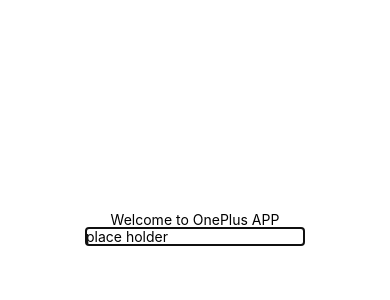
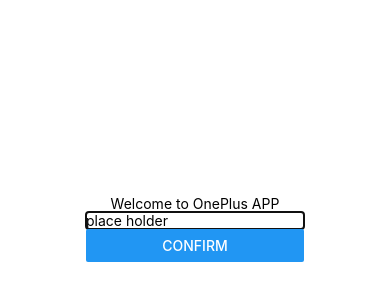
Before and after one commit to wangyiyang7/CS5520, a React Native app: screen / in a window 390 px wide. Shown: the part 194-494 px from the top of the page. Built offline with nearby package versions, Linux system fonts and the light colour scheme.

Commit message:
modified:   components/Input.tsx

```diff
--- a/components/Input.tsx
+++ b/components/Input.tsx
@@ -1,4 +1,4 @@
-import { View, Text, TextInput } from "react-native";
+import { View, Text, TextInput, Button } from "react-native";
 import React from "react";
 import { useState } from "react";
 
@@ -8,6 +8,10 @@ const Input = (props: { x: boolean }) => {
   const [isFocus, setFocus] = useState(false);
 
   //console.log(props.x);
+
+  function handleConfirm() {
+    console.log("User typed: ", txt);
+  }
 
   return (
     <View>
@@ -27,6 +31,7 @@ const Input = (props: { x: boolean }) => {
           {txt.length >= 3 ? "Thank you" : "Please type more than 3 characters"}
         </Text>
       ) : null}
+      <Button title="Confirm" onPress={handleConfirm}/>
     </View>
   );
 };
```
